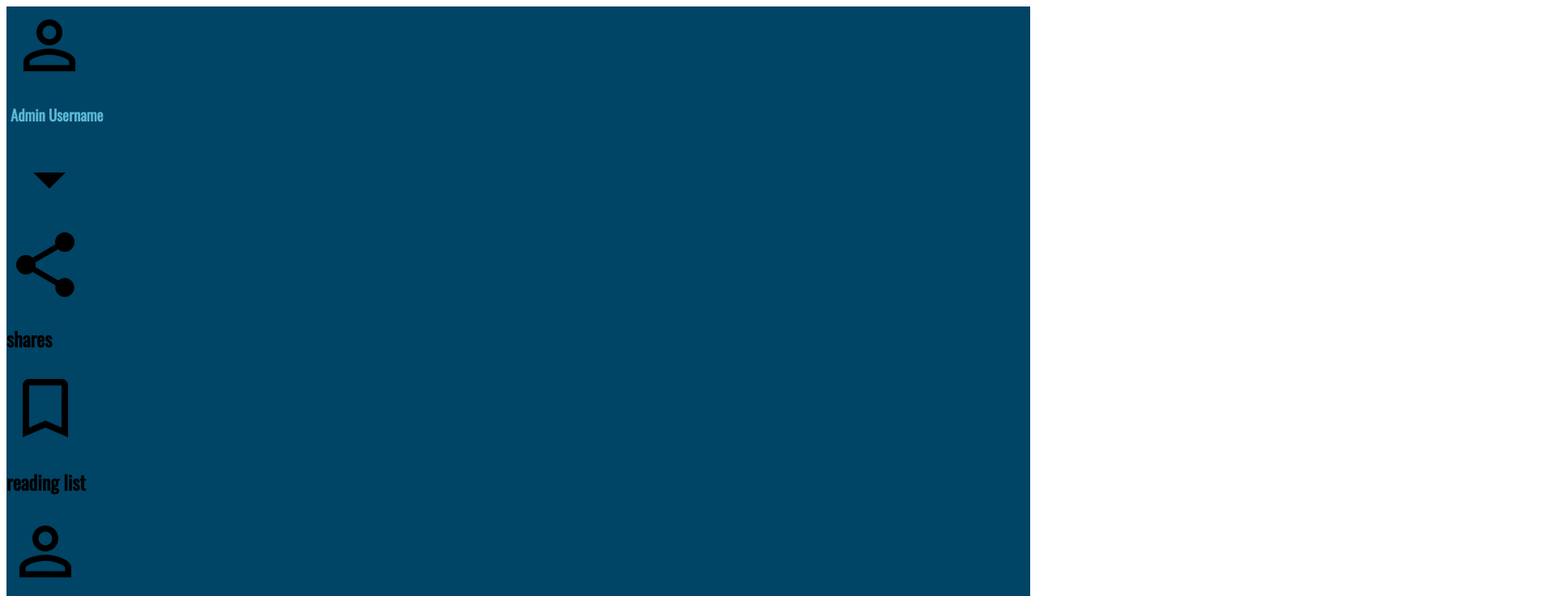
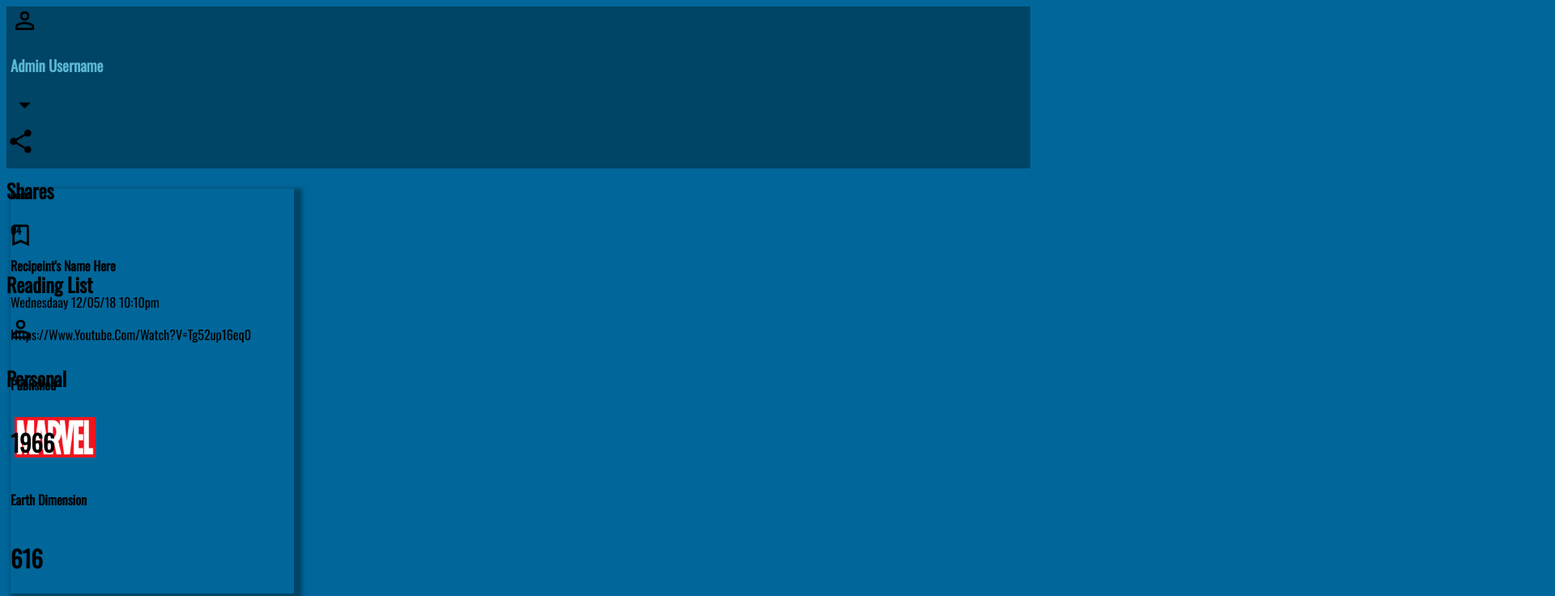
Before and after one commit to raechelo/static-comp-1, a plain HTML site: page index.html in a window 1280 px wide. Shown: the top 736 px of the page at 81% size, 1920 px wide, since content can reach past the window. Drawn offline with nearby package versions, Linux system fonts and the light colour scheme.

Commit message:
Styled heading, added shadow and some div styling

```diff
--- a/index.html
+++ b/index.html
@@ -9,7 +9,7 @@
   <section class="header__section--username">
     <img src="icons/person.png" class="header__section--icon">
     <h3 class="section__header--heading" id="section__header--heading-username">Admin Username</h3>
-    <img src="icons/dropdown.png" class="header__section--icon" id="header__section--icon-id">
+    <img src="icons/dropdown.png" class="header__section--icon" id="header__section--icon-dropdown">
   </section>
   <section class="header__section--menu">
     <img src="icons/share.png" class="header__section--icon">
@@ -32,10 +32,10 @@
       <section class="div__section--box">
         <p>https://www.youtube.com/watch?v=tg52up16eq0</p>
       </section>
-      <h6 class="div__section--header-attach">earth dimension</h6>
-      <h4 class="div__section--header-attach-number">616</h4>
-      <h6 class="div__section--header-attach">published</h6>
-      <h4 class="div__section--header-attach-number">1966</h4>
+    <h6 class="div__section--header-attach">published</h6>
+    <h4 class="div__section--header-attach-number">1966</h4>
+    <h6 class="div__section--header-attach">earth dimension</h6>
+    <h4 class="div__section--header-attach-number">616</h4>
   </div>
 </body>
 </html>
--- a/styles.css
+++ b/styles.css
@@ -1,14 +1,49 @@
 * {
+  box-sizing: border-box;
   font-family: 'Oswald', sans-serif;
+  text-transform: capitalize;
 }
 
 header {
   background-color: #004466;
   display: relative;
+  height: 200px;
+  /*display: flex;*/
+}
+
+body {
+  background-color: #016699;
 }
 
 .header__section--username {
   color: #5bb7d4;
+  /*flex-direction: column;*/
   margin: 5px;
-  left: 90%;
 }
+
+.header__section--icon {
+  height: 35px;
+  flex-direction: r/*o*/w;
+  width: 35px;
+}
+
+#header__section--logo {
+  height: 50px;
+  margin: 10px;
+  width: 100px;
+}
+
+div {
+  box-shadow: 5px 5px 5px 5px #004466;
+  height: 500px;
+  margin: 5px;
+  width: 350px;
+}
+
+.div__section--header-attach-number {
+  font-size: 1.8em;
+}
+
+.div__section--header-attach {
+  font-size: 1em;
+}
```
